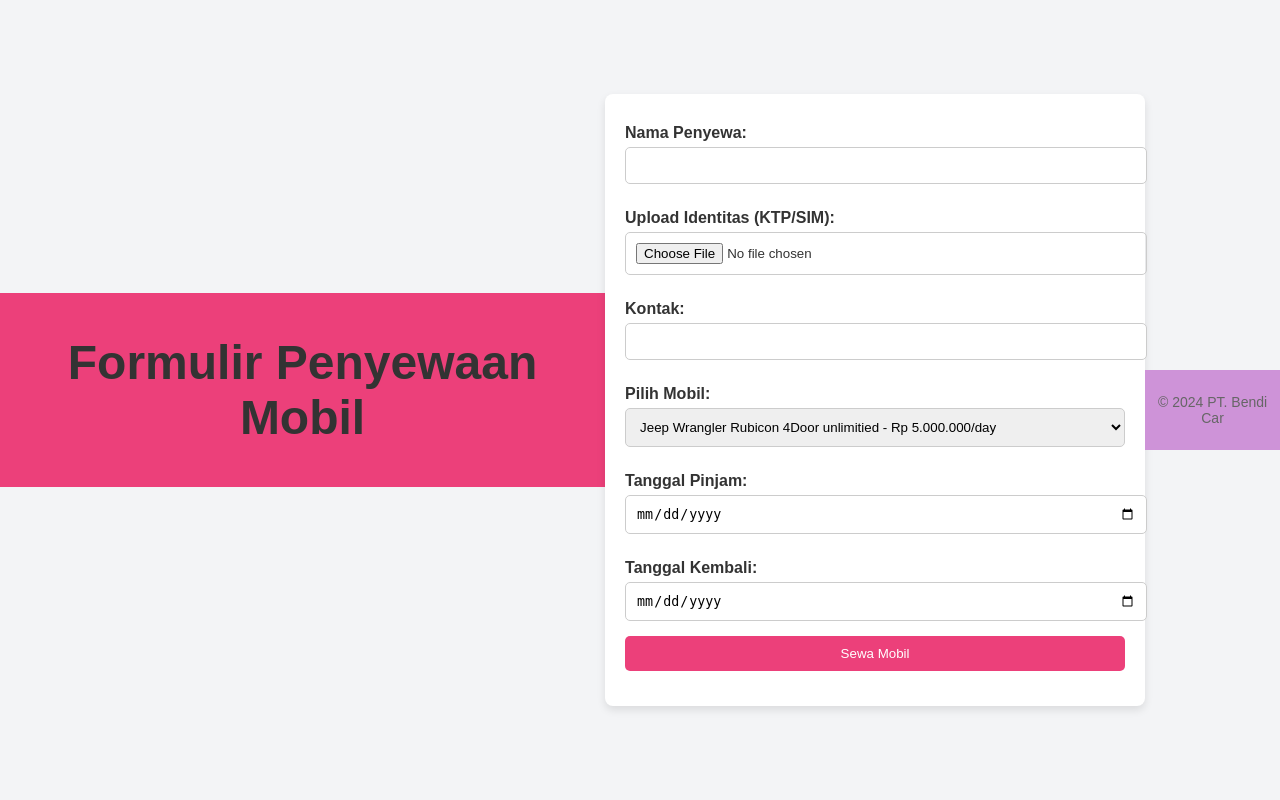
After one commit to AyuHandayani/DATABASE-BENDI-CAR, a PHP site: page /formulirpenyewaan.html in a window 1280 px wide. The commit adds this page. Run offline with PHP 8.4, Linux system fonts and the light colour scheme.

Commit message:
Add files via upload

```diff
--- /dev/null
+++ b/formulirpenyewaan.html
@@ -0,0 +1,116 @@
+<!DOCTYPE html>
+<html lang="en">
+<head>
+    <meta charset="UTF-8">
+    <meta name="viewport" content="width=device-width, initial-scale=1.0">
+    <title>Formulir Penyewaan</title>
+    <link rel="stylesheet" href="style.css">
+    <style>
+        /* Umum */
+        body {
+            font-family: Arial, sans-serif;
+            margin: 0;
+            padding: 0;
+            display: flex;
+            justify-content: center; /* Menyusun elemen di tengah secara horizontal */
+            align-items: center; /* Menyusun elemen di tengah secara vertikal */
+            height: 100vh; /* Mengatur tinggi body sesuai viewport */
+            background-color: #f3f4f6; /* Latar belakang halaman */
+        }
+
+        header {
+            text-align: center;
+            margin-bottom: 20px;
+        }
+
+        h1 {
+            color: #333;
+        }
+
+        main {
+            background-color: white;
+            padding: 20px;
+            border-radius: 8px;
+            box-shadow: 0 4px 8px rgba(0, 0, 0, 0.1);
+            width: 100%;
+            max-width: 500px; /* Batas lebar formulir */
+        }
+
+        form label {
+            display: block;
+            margin: 10px 0 5px;
+            font-weight: bold;
+        }
+
+        form input,
+        form select,
+        form button {
+            width: 100%;
+            padding: 10px;
+            margin-bottom: 15px;
+            border-radius: 5px;
+            border: 1px solid #ccc;
+        }
+
+        form button {
+            background-color: #ec407a;
+            color: white;
+            border: none;
+            cursor: pointer;
+        }
+
+        form button:hover {
+            background-color: #ce93d8;
+        }
+
+        footer {
+            text-align: center;
+            margin-top: 20px;
+        }
+
+        footer p {
+            color: #666;
+            font-size: 14px;
+        }
+    </style>
+</head>
+<body>
+    <header>
+        <h1>Formulir Penyewaan Mobil</h1>
+    </header>
+
+    <main>
+        <form action="php/proses-peminjaman.php" method="POST" enctype="multipart/form-data">
+            <label for="nama">Nama Penyewa:</label>
+            <input type="text" id="nama" name="nama" required>
+
+            <label for="identitas">Upload Identitas (KTP/SIM):</label>
+            <input type="file" id="identitas" name="identitas" required>
+
+            <label for="kontak">Kontak:</label>
+            <input type="text" id="kontak" name="kontak" required>
+
+            <label for="mobil">Pilih Mobil:</label>
+            <select id="mobil" name="mobil" required>
+                <option value="1">Jeep Wrangler Rubicon 4Door unlimitied - Rp 5.000.000/day</option>
+                <option value="2">BMW i5- Rp 6.000.000/day</option>
+                <option value="3">Harimau Medium Tank - Rp 10.000.000/day</option>
+                <option value="4">Buggati La Voiture Noire - Rp 8.000.000/day</option>
+                <option value="5">Porsche 911 GT3 RS- Rp 7.000.000/day</option>
+            </select>
+
+            <label for="tanggal_pinjam">Tanggal Pinjam:</label>
+            <input type="date" id="tanggal_pinjam" name="tanggal_pinjam" required>
+
+            <label for="tanggal_kembali">Tanggal Kembali:</label>
+            <input type="date" id="tanggal_kembali" name="tanggal_kembali" required>
+
+            <button type="submit">Sewa Mobil</button>
+        </form>
+    </main>
+
+    <footer>
+        <p>&copy; 2024 PT. Bendi Car</p>
+    </footer>
+</body>
+</html>
--- /dev/null
+++ b/logout.php
@@ -0,0 +1,6 @@
+<?php
+session_start();
+session_destroy();
+header("Location: login.php");
+exit();
+?>
--- /dev/null
+++ b/style.css
@@ -0,0 +1,60 @@
+body {
+    font-family: Arial, sans-serif;
+    margin: 0;
+    padding: 0;
+    background-color: #f3e5f5;
+    color: #333;
+}
+
+.container {
+    margin: 0 auto;
+    padding: 20px;
+    text-align: center;
+}
+
+header {
+    background-color: #ec407a;
+    color: white;
+    padding: 10px 0;
+    font-size: 24px;
+    font-weight: bold;
+}
+
+.menu {
+    position: fixed;
+    right: 20px;
+    top: 20px;
+    background-color: #ce93d8;
+    padding: 20px;
+    border-radius: 8px;
+    color: white;
+    text-align: left;
+}
+
+.menu h3 {
+    margin: 0 0 10px 0;
+    font-size: 18px;
+}
+
+.menu a {
+    display: block;
+    background-color: #ec407a;
+    color: white;
+    text-decoration: none;
+    padding: 10px;
+    margin: 5px 0;
+    border-radius: 4px;
+    text-align: center;
+}
+
+.menu a:hover {
+    background-color: #d81b60;
+}
+
+footer {
+    margin-top: 20px;
+    background-color: #ce93d8;
+    color: white;
+    padding: 10px 0;
+    font-size: 12px;
+}
```
Also changed, not shown: datapenyewa.php (added, +62 -0 lines), index.php (+27 -83 lines), koneksi.php (added, +12 -0 lines), login.php (added, +91 -0 lines).
